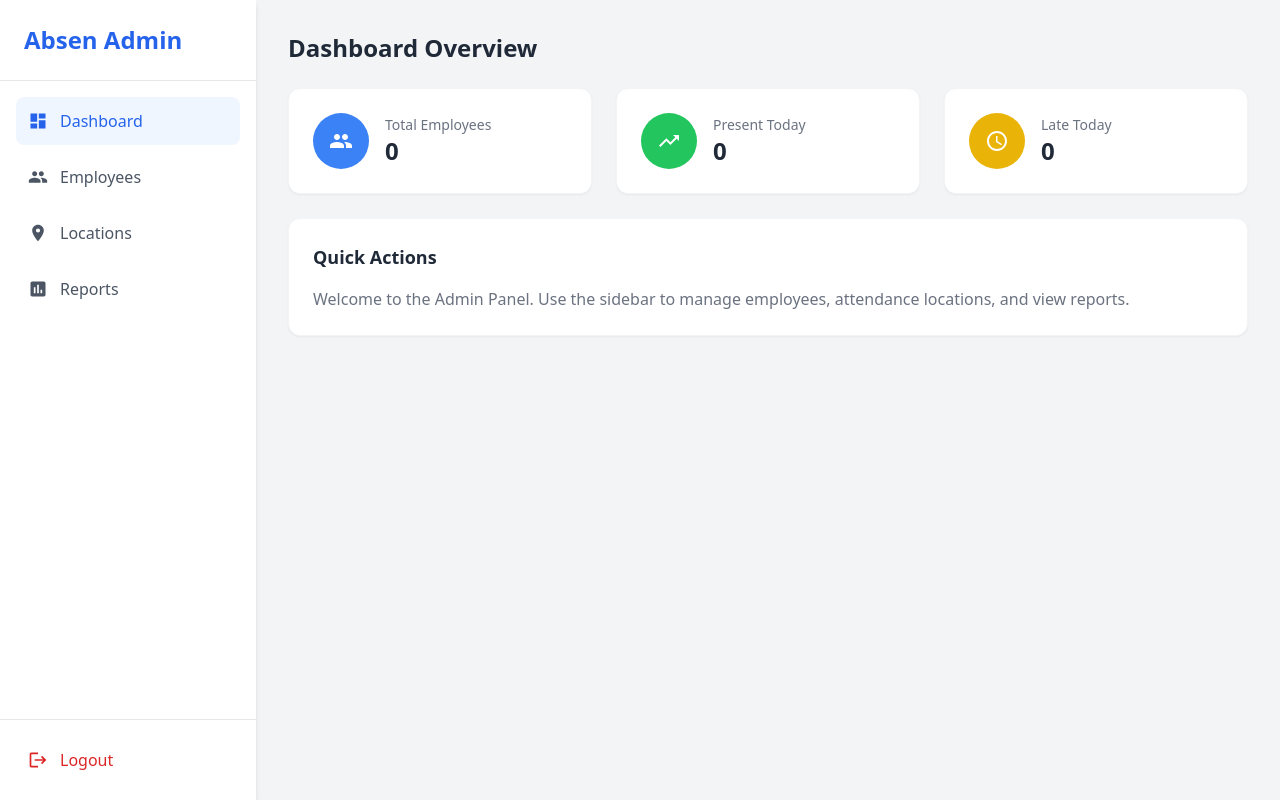
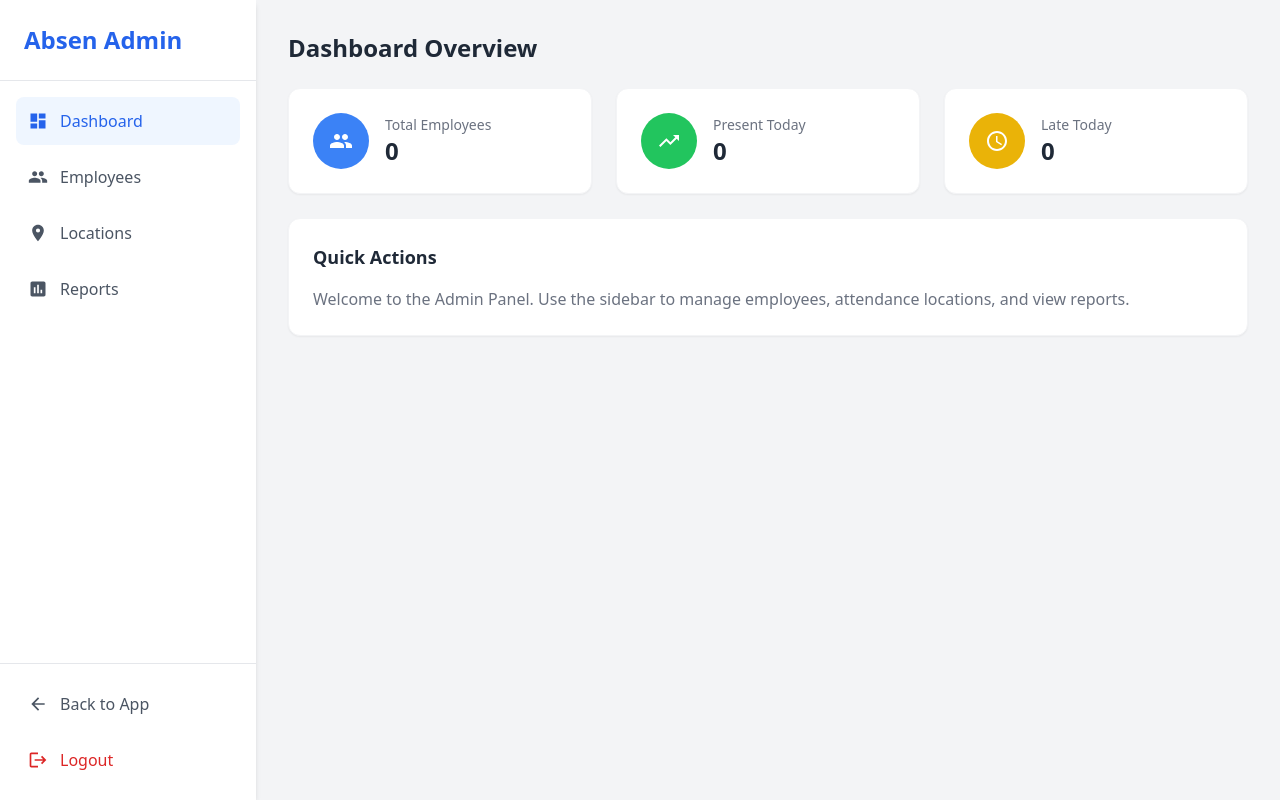
Before and after one commit to add146/absen, a React app in the folder frontend/: page /admin/dashboard in a window 1280 px wide. Built offline with nearby package versions, Linux system fonts and the light colour scheme; no server answers; sample sign-in values are in the browser's storage; the HTML template or start-up script is replaced by a standard one.

Commit message:
Fix: Add Back to App button in Admin Layout

```diff
--- a/frontend/src/layouts/AdminLayout.tsx
+++ b/frontend/src/layouts/AdminLayout.tsx
@@ -1,5 +1,5 @@
 import { Outlet, Link, useNavigate, useLocation } from 'react-router-dom';
-import { MdDashboard, MdPeople, MdLocationOn, MdAssessment, MdLogout } from 'react-icons/md';
+import { MdDashboard, MdPeople, MdLocationOn, MdAssessment, MdLogout, MdArrowBack } from 'react-icons/md';
 
 const AdminLayout = () => {
     const navigate = useNavigate();
@@ -32,8 +32,8 @@ const AdminLayout = () => {
                             key={item.path}
                             to={item.path}
                             className={`flex items-center space-x-3 p-3 rounded-lg transition-colors ${location.pathname === item.path
-                                    ? 'bg-blue-50 text-blue-600'
-                                    : 'text-gray-600 hover:bg-gray-50'
+                                ? 'bg-blue-50 text-blue-600'
+                                : 'text-gray-600 hover:bg-gray-50'
                                 }`}
                         >
                             {item.icon}
@@ -42,7 +42,15 @@ const AdminLayout = () => {
                     ))}
                 </nav>
 
-                <div className="p-4 border-t">
+                <div className="p-4 border-t space-y-2">
+                    <Link
+                        to="/dashboard"
+                        className="flex items-center space-x-3 p-3 w-full text-left text-gray-600 hover:bg-gray-100 rounded-lg transition-colors"
+                    >
+                        <MdArrowBack size={20} />
+                        <span className="font-medium">Back to App</span>
+                    </Link>
+
                     <button
                         onClick={handleLogout}
                         className="flex items-center space-x-3 p-3 w-full text-left text-red-600 hover:bg-red-50 rounded-lg transition-colors"
```
